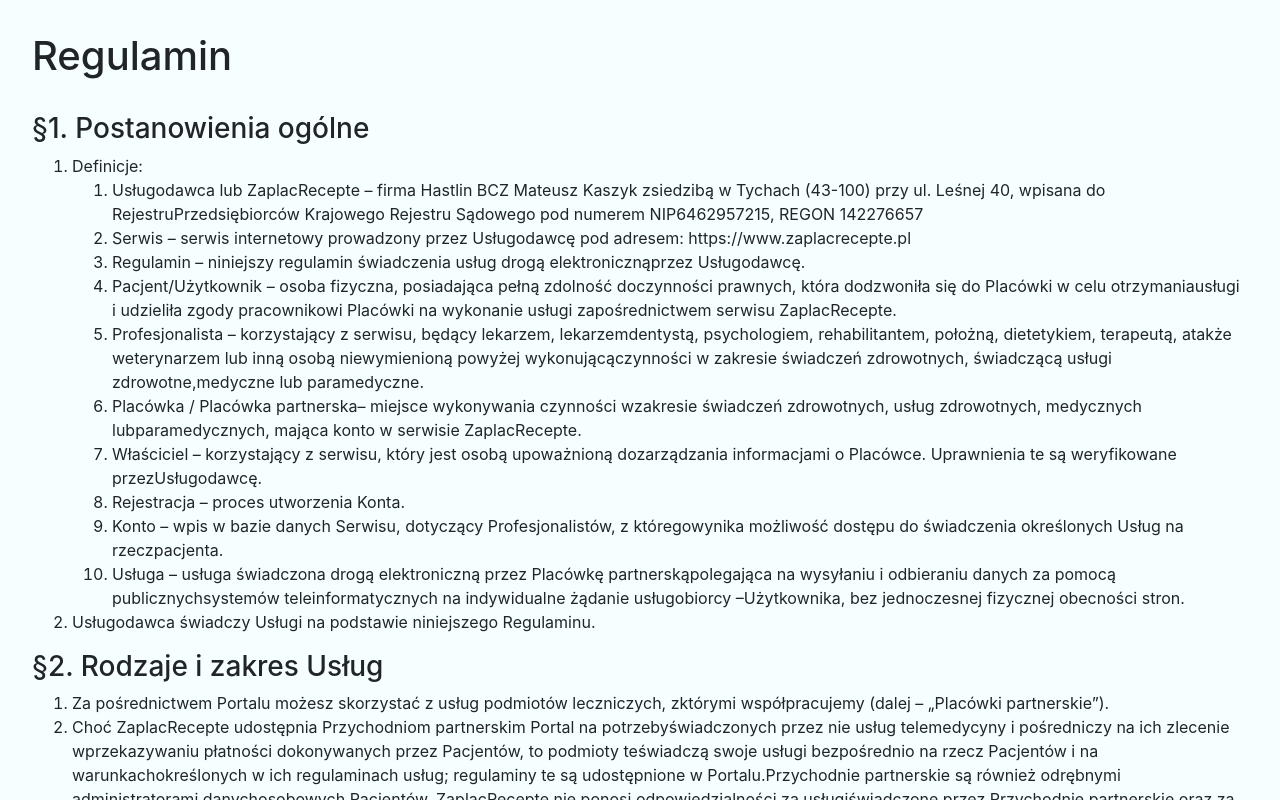
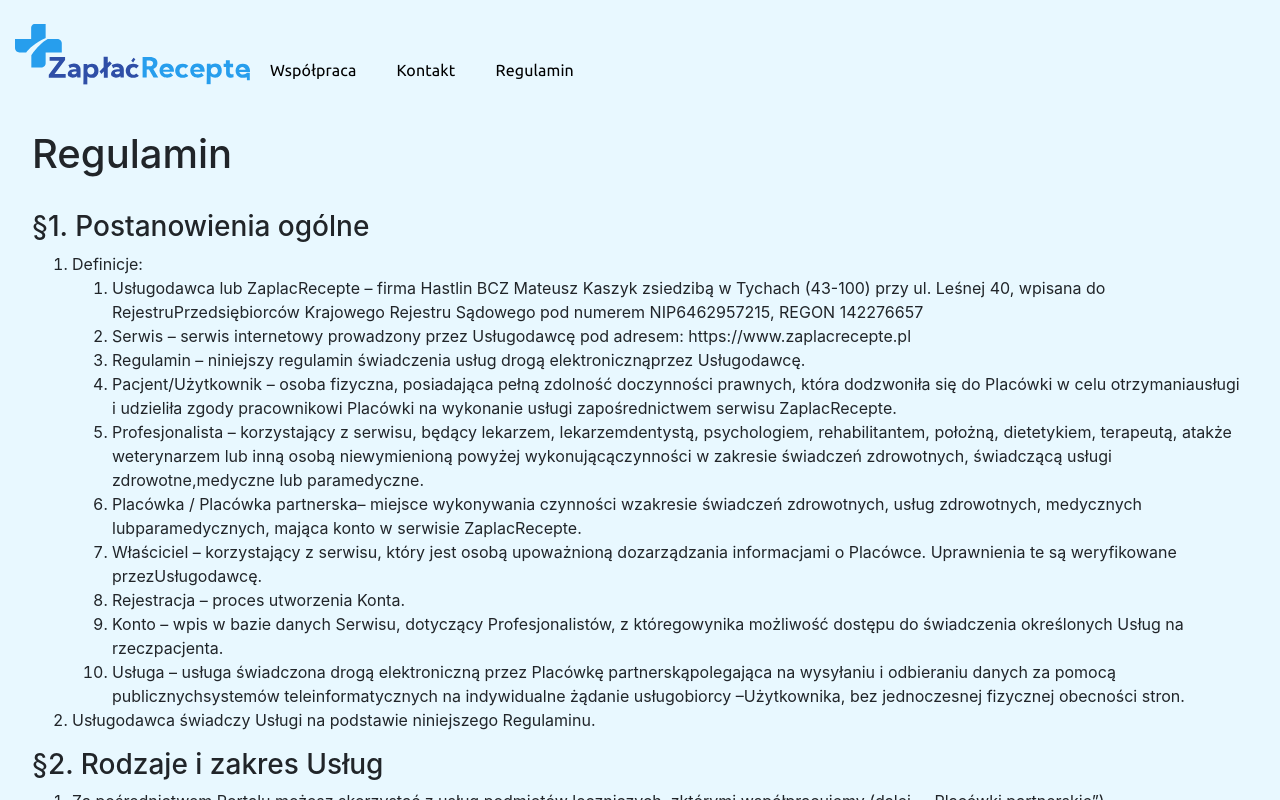
Before and after one commit to kajzerro/zaplacrecepte-front, a React (Create React App) app: page /regulamin in a window 1280 px wide. Built offline with nearby package versions, Linux system fonts and the light colour scheme.

Commit message:
Link to main page from header image

```diff
--- a/src/App.css
+++ b/src/App.css
@@ -530,6 +530,7 @@
     width: 100%;
     min-width: 190px;
     max-width: 250px;
+    cursor: pointer;
 
     position: absolute;
 
@@ -758,7 +759,6 @@
 
 .statue {
   overflow: auto;
-  background-color: #8cfffb14;
   height: 100%;
   width: 100%;
   position: fixed;
--- a/src/component/common/ZrHeaderMenu.js
+++ b/src/component/common/ZrHeaderMenu.js
@@ -9,7 +9,7 @@
             <div className="col-12">
                 <div className="row zr-header-menu">
                     <div className="col-4">
-                        <img src="logo.svg"/>
+                        <img onClick={() => history.push('/')} src="logo.svg"/>
                     </div>
                     <div className="col-8">
                         <ul>
--- a/src/component/statuePage/StatuePage.js
+++ b/src/component/statuePage/StatuePage.js
@@ -1,9 +1,20 @@
 import React from 'react';
+import ZrHeaderMenu from "../common/ZrHeaderMenu";
 
 function StatuePage() {
 
     return (
-        <div className="statue">
+        <div className="blue-background">
+            <div className="container-fluid">
+                <div className="row">
+                    <div className="col-6">
+                        <ZrHeaderMenu/>
+                    </div>
+                    <div className="col-6">
+                    </div>
+                </div>
+            </div>
+            <div className="statue blue-background">
           <h1>Regulamin</h1> <br/>
           <h3>§1. Postanowienia ogólne</h3>
           <ol>
@@ -105,6 +116,7 @@
               <li>Właściwym do rozstrzygania sporów wynikających ze świadczenia Usług, wprzypadku sporów z Użytkownikami niebędącymi konsumentami jest sąd właściwydla siedziby Usługodawcy. Użytkownik będący konsumentem ma możliwośćskorzystania z pozasądowego sposobu rozpatrywania sporów przed StałymPolubownym Sądem Konsumenckim przy Mazowieckim Wojewódzkim InspektorzeInspekcji Handlowej w Warszawie. Informacje o sposobie dostępu do ww. trybu iprocedur rozstrzygania sporów znajdują się pod następującym adresem:www.uokik.gov.pl​ oraz pod adresem: ​https://konsument.gov.pl/​. Użytkownik będącykonsumentem ma również możliwość skorzystania z unijnej platformy internetowejODR, dostępnej pod adresem: ​http://ec.europa.eu/consumers/odr/​.</li>
             </ol>
         </div>
+        </div>
     );
 }
 
```
